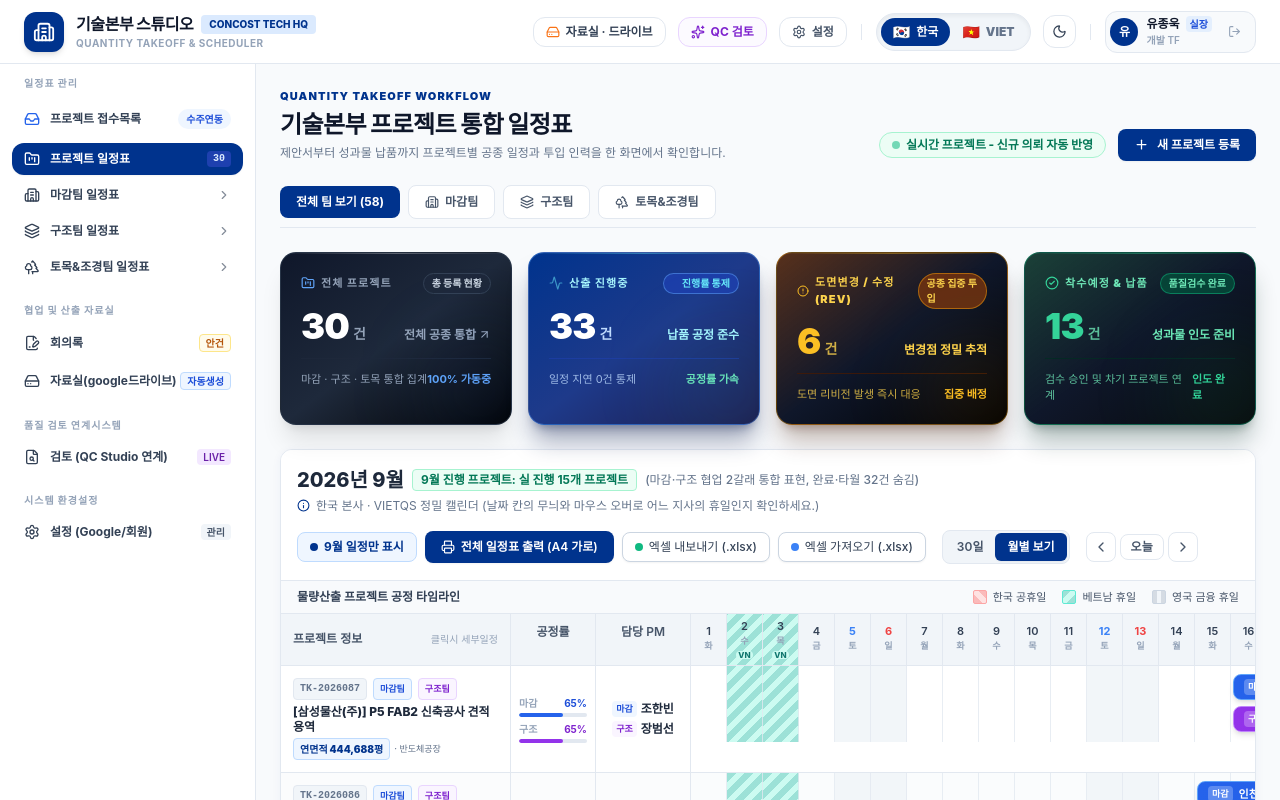
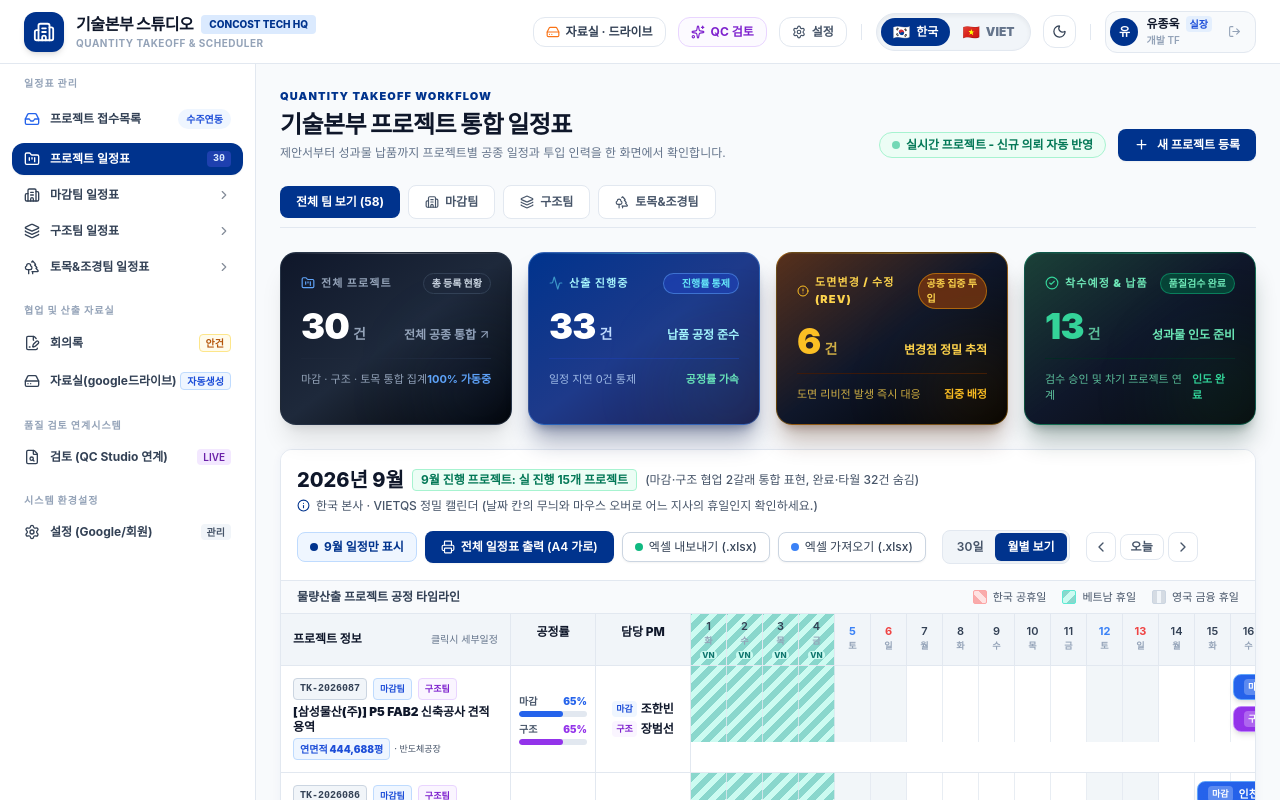
Before and after one commit to jjwwhhjj1116-prog/-, a React (Vite) app in the folder scheduler-web/: page / in a window 1280 px wide. Both pictures are taken after a click on the button "로그인". Shown: the top 800 px of the page. Built offline with nearby package versions, Linux system fonts and the light colour scheme.

Commit message:
fix: dark mode single tone, continuous holidays, and persistent drive connection

```diff
--- a/scheduler-web/src/components/PersonalScheduleView.tsx
+++ b/scheduler-web/src/components/PersonalScheduleView.tsx
@@ -25,16 +25,7 @@ import { VIET_TEAMS_DATA, type VietTeam } from '../data/vietTeams';
 import { VietTeamModal } from './VietTeamModal';
 import ProjectCalendar from './ProjectCalendar';
 
-// 2026년 한/베 공휴일 정의
-const HOLIDAYS_2026: Record<string, { country: 'KR' | 'VN'; name: string }> = {
-  '2026-09-02': { country: 'VN', name: '베트남 독립기념일' },
-  '2026-09-03': { country: 'VN', name: '베트남 국경일' },
-  '2026-09-24': { country: 'KR', name: '추석 연휴' },
-  '2026-09-25': { country: 'KR', name: '추석' },
-  '2026-09-26': { country: 'KR', name: '추석 연휴' },
-  '2026-10-03': { country: 'KR', name: '개천절' },
-  '2026-10-09': { country: 'KR', name: '한글날' },
-};
+import { HOLIDAYS_2026 } from '../constants/holidays';
 
 interface PersonalScheduleViewProps {
   department: Department;
--- a/scheduler-web/src/components/PrintScheduleModal.tsx
+++ b/scheduler-web/src/components/PrintScheduleModal.tsx
@@ -4,6 +4,7 @@ import {
   X,
 } from 'lucide-react';
 import type { Project, Person, Department } from '../store/useProjectStore';
+import { HOLIDAYS_2026 } from '../constants/holidays';
 
 interface Props {
   isOpen: boolean;
@@ -43,16 +44,11 @@ export const PrintScheduleModal: React.FC<Props> = ({
     { year: 2026, month: 11, days: 30, label: '2026년 11월' },
   ];
 
-  // 한국 / 베트남 / 영국 휴일 정의 (스크린샷 2, 4 기준)
-  const holidays2026: Record<string, { label: string; country: 'KR' | 'VN' | 'UK' }> = {
-    '2026-09-02': { label: 'VN', country: 'VN' },
-    '2026-09-03': { label: 'VN', country: 'VN' },
-    '2026-09-24': { label: 'KR', country: 'KR' },
-    '2026-09-25': { label: 'KR', country: 'KR' },
-    '2026-09-26': { label: 'KR', country: 'KR' },
-    '2026-10-03': { label: 'KR', country: 'KR' },
-    '2026-10-09': { label: 'KR', country: 'KR' },
-  };
+  // 한국 / 베트남 / 영국 휴일 정의 (공통 상수 동기화)
+  const holidays2026 = Object.entries(HOLIDAYS_2026).reduce((acc, [key, val]) => {
+    acc[key] = { label: val.country, country: val.country };
+    return acc;
+  }, {} as Record<string, { label: string; country: 'KR' | 'VN' | 'UK' }>);
 
   const handlePrint = () => {
     window.print();
--- a/scheduler-web/src/components/ProjectCalendar.tsx
+++ b/scheduler-web/src/components/ProjectCalendar.tsx
@@ -16,19 +16,7 @@ import { ChevronLeft, ChevronRight, Printer, Info } from 'lucide-react';
 import { useProjectStore, type Department } from '../store/useProjectStore';
 import { exportProjectsToExcel, importProjectsFromExcel } from '../services/excelService';
 
-// 한국 및 베트남 주요 공휴일 (2026년 기준 맵)
-const HOLIDAYS_2026: Record<string, { country: 'KR' | 'VN' | 'UK'; name: string }> = {
-  // 9월
-  '2026-09-02': { country: 'VN', name: '베트남 독립기념일' },
-  '2026-09-03': { country: 'VN', name: '베트남 국경일 연휴' },
-  '2026-09-24': { country: 'KR', name: '추석 연휴' },
-  '2026-09-25': { country: 'KR', name: '추석' },
-  '2026-09-26': { country: 'KR', name: '추석 연휴' },
-  '2026-09-28': { country: 'KR', name: '대체공휴일(추석)' },
-  // 10월
-  '2026-10-03': { country: 'KR', name: '개천절' },
-  '2026-10-09': { country: 'KR', name: '한글날' },
-};
+import { HOLIDAYS_2026 } from '../constants/holidays';
 
 interface ProjectCalendarProps {
   onOpenPrintModal?: () => void;
@@ -268,23 +256,23 @@ export default function ProjectCalendar({
         className="hidden"
       />
 
-      {/* 1. 상단 컨트롤 헤더 (스크린샷 1 구현) */}
-      <div className="p-4 bg-white dark:bg-slate-850 border-b border-slate-200 dark:border-slate-800 flex flex-wrap items-center justify-between gap-4">
+      {/* 1. 상단 컨트롤 헤더 (다크모드 단일 톤 적용) */}
+      <div className="p-4 bg-white dark:bg-slate-900 border-b border-slate-200 dark:border-slate-800 flex flex-wrap items-center justify-between gap-4">
         <div>
           <div className="flex items-center gap-2">
-            <span className="text-xl font-extrabold text-slate-800 dark:text-white">
+            <span className="text-xl font-extrabold text-slate-900 dark:text-white">
               {lang === 'vi' ? format(currentDate, 'Tháng M năm yyyy') : format(currentDate, 'yyyy년 M월', { locale: ko })}
             </span>
-            <span className="text-xs font-bold text-emerald-700 bg-emerald-50 dark:bg-emerald-950/60 dark:text-emerald-300 px-2 py-0.5 rounded border border-emerald-200 dark:border-emerald-800">
+            <span className="text-xs font-bold text-emerald-700 bg-emerald-50 dark:bg-emerald-950/70 dark:text-emerald-300 px-2 py-0.5 rounded border border-emerald-200 dark:border-emerald-800">
               {format(currentDate, 'M')}월 {t.activeCount}: 실 진행 {groupedProjects.length}개 프로젝트
             </span>
             {onlyCurrentMonth && (
-              <span className="text-xs text-slate-500 dark:text-slate-400 font-medium">
+              <span className="text-xs text-slate-600 dark:text-slate-300 font-medium">
                 (마감·구조 협업 2갈래 통합 표현, 완료·타월 {projects.length - filteredProjects.length}건 숨김)
               </span>
             )}
           </div>
-          <p className="text-xs text-slate-500 dark:text-slate-400 mt-1 flex items-center gap-1.5">
+          <p className="text-xs text-slate-600 dark:text-slate-300 mt-1 flex items-center gap-1.5 font-medium">
             <Info size={13} className="text-[#00338d] dark:text-blue-400" />
             {t.guideNotice}
           </p>
@@ -398,18 +386,18 @@ export default function ProjectCalendar({
       <div className="overflow-x-auto custom-scrollbar">
         <div style={{ minWidth: `${410 + daysInMonth.length * cellWidth}px` }}>
           {/* 3-1. 날짜 헤더 행 */}
-          <div className="flex border-b border-slate-200 dark:border-slate-700 bg-slate-100 dark:bg-slate-800 text-xs font-semibold text-slate-600 dark:text-slate-300 select-none">
+          <div className="flex border-b border-slate-200 dark:border-slate-800 bg-slate-100 dark:bg-slate-850 text-xs font-semibold text-slate-700 dark:text-slate-200 select-none">
             {/* 고정 열 1: 프로젝트 정보 (본문 w-[230px]와 1:1 일치) */}
-            <div className="w-[230px] flex-shrink-0 px-3 py-2.5 border-r border-slate-200 dark:border-slate-700 flex items-center justify-between">
-              <span>{t.colProject}</span>
-              <span className="text-[10px] text-slate-400 dark:text-slate-500 font-normal">클릭시 세부일정</span>
+            <div className="w-[230px] flex-shrink-0 px-3 py-2.5 border-r border-slate-200 dark:border-slate-800 flex items-center justify-between">
+              <span className="font-extrabold text-slate-900 dark:text-white">{t.colProject}</span>
+              <span className="text-[10px] text-slate-500 dark:text-slate-400 font-medium">클릭시 세부일정</span>
             </div>
             {/* 고정 열 2: 공정률 (본문 w-[85px]와 1:1 일치) */}
-            <div className="w-[85px] flex-shrink-0 px-2 py-2.5 border-r border-slate-200 dark:border-slate-700 text-center">
+            <div className="w-[85px] flex-shrink-0 px-2 py-2.5 border-r border-slate-200 dark:border-slate-800 text-center font-extrabold text-slate-900 dark:text-white">
               {t.colProgress}
             </div>
             {/* 고정 열 3: 담당 PM (본문 w-[95px]와 1:1 일치) */}
-            <div className="w-[95px] flex-shrink-0 px-2 py-2.5 border-r border-slate-200 dark:border-slate-700 text-center">
+            <div className="w-[95px] flex-shrink-0 px-2 py-2.5 border-r border-slate-200 dark:border-slate-800 text-center font-extrabold text-slate-900 dark:text-white">
               {t.colPm}
             </div>
             {/* 날짜 그리드 열 (헤더와 본문 그리드 픽셀 1:1 고정) */}
@@ -463,36 +451,35 @@ export default function ProjectCalendar({
             </div>
           </div>
 
-          {/* 3-2. 통합 프로젝트별 간트 행 목록 (마감+구조 2갈래 통합 렌더링) */}
+          {/* 3-2. 통합 프로젝트별 간트 행 목록 (마감+구조 2갈래 통합 렌더링, 단일 다크톤 통일) */}
           <div className="divide-y divide-slate-200 dark:divide-slate-800 bg-white dark:bg-slate-900">
-            {groupedProjects.map((group, grpIdx) => {
+            {groupedProjects.map((group) => {
               const isMultiLane = group.lanes.length > 1;
               const rowHeightClass = isMultiLane ? 'min-h-[76px]' : 'min-h-[50px]';
-              const isEven = grpIdx % 2 === 1;
-              const rowBgClass = isEven ? 'bg-slate-50/50 dark:bg-slate-850/50' : 'bg-white dark:bg-slate-900';
+              const rowBgClass = 'bg-white dark:bg-slate-900';
 
               return (
                 <div
                   key={group.code}
-                  className={`flex items-stretch ${rowBgClass} hover:bg-blue-50/40 dark:hover:bg-slate-800/80 transition-colors group cursor-pointer text-xs ${rowHeightClass}`}
+                  className={`flex items-stretch ${rowBgClass} hover:bg-blue-50/30 dark:hover:bg-slate-800/60 transition-colors group cursor-pointer text-xs ${rowHeightClass}`}
                 >
                   {/* 고정 열 1: 프로젝트 통합 정보 (클릭 시 프로젝트 세부 일정표 팝업 즉시 열림) */}
                   <div
                     onClick={() => setSelectedProjectId(group.lanes[0]?.projectId)}
-                    className="w-[230px] flex-shrink-0 p-3 border-r border-slate-200 dark:border-slate-700 flex flex-col justify-center cursor-pointer hover:bg-blue-50/60 dark:hover:bg-slate-800 transition-colors"
+                    className="w-[230px] flex-shrink-0 p-3 border-r border-slate-200 dark:border-slate-800 flex flex-col justify-center cursor-pointer hover:bg-blue-50/50 dark:hover:bg-slate-800/70 transition-colors"
                     title="클릭하여 프로젝트 세부 일정표 및 공종 배정 열기"
                   >
                     <div className="flex items-center gap-1.5 flex-wrap mb-1">
-                      <span className="text-[10px] text-slate-500 dark:text-slate-400 font-mono font-bold bg-slate-100 dark:bg-slate-800 px-1.5 py-0.5 rounded border border-slate-200 dark:border-slate-700">
+                      <span className="text-[10px] text-slate-700 dark:text-slate-200 font-mono font-black bg-slate-100 dark:bg-slate-800 px-1.5 py-0.5 rounded border border-slate-300 dark:border-slate-700">
                         {group.code}
                       </span>
                       {group.departments.map((dept) => {
                         const badgeStyle =
                           dept === '마감팀'
-                            ? 'bg-blue-50 text-blue-700 border-blue-200 dark:bg-blue-950/60 dark:text-blue-300 dark:border-blue-800'
+                            ? 'bg-blue-50 text-blue-700 border-blue-200 dark:bg-blue-950/70 dark:text-blue-300 dark:border-blue-700'
                             : dept === '구조팀'
-                            ? 'bg-purple-50 text-purple-700 border-purple-200 dark:bg-purple-950/60 dark:text-purple-300 dark:border-purple-800'
-                            : 'bg-emerald-50 text-emerald-700 border-emerald-200 dark:bg-emerald-950/60 dark:text-emerald-300 dark:border-emerald-800';
+                            ? 'bg-purple-50 text-purple-700 border-purple-200 dark:bg-purple-950/70 dark:text-purple-300 dark:border-purple-700'
+                            : 'bg-emerald-50 text-emerald-700 border-emerald-200 dark:bg-emerald-950/70 dark:text-emerald-300 dark:border-emerald-700';
 
                         return (
                           <span
@@ -504,16 +491,16 @@ export default function ProjectCalendar({
                         );
                       })}
                     </div>
-                    <div className="font-extrabold text-slate-800 dark:text-white group-hover:text-[#00338d] dark:group-hover:text-blue-400 transition-colors line-clamp-2 leading-tight underline decoration-transparent group-hover:decoration-blue-400">
+                    <div className="font-black text-slate-900 dark:text-white group-hover:text-blue-600 dark:group-hover:text-blue-400 transition-colors line-clamp-2 leading-tight">
                       {group.name}
                     </div>
                     {(group as any).area && (
                       <div className="mt-1 flex items-center gap-1 flex-wrap">
-                        <span className="text-[10px] font-black text-[#00338d] dark:text-blue-300 bg-blue-50 dark:bg-blue-950/60 px-1.5 py-0.5 rounded border border-blue-200 dark:border-blue-800">
+                        <span className="text-[10px] font-black text-blue-700 dark:text-blue-300 bg-blue-50 dark:bg-blue-950/80 px-1.5 py-0.5 rounded border border-blue-200 dark:border-blue-800">
                           연면적 {(group as any).area}
                         </span>
                         {(group as any).usage && (
-                          <span className="text-[9px] text-slate-500 dark:text-slate-400 font-medium">
+                          <span className="text-[9px] text-slate-600 dark:text-slate-300 font-medium">
                             · {(group as any).usage}
                           </span>
                         )}
@@ -524,16 +511,16 @@ export default function ProjectCalendar({
                   {/* 고정 열 2: 공정률 (2갈래 상하 분할, 클릭 시 세부 모달 열림) */}
                   <div
                     onClick={() => setSelectedProjectId(group.lanes[0]?.projectId)}
-                    className="w-[85px] flex-shrink-0 p-2 border-r border-slate-200 dark:border-slate-700 flex flex-col justify-center text-center cursor-pointer hover:bg-slate-100/50 dark:hover:bg-slate-800/50"
+                    className="w-[85px] flex-shrink-0 p-2 border-r border-slate-200 dark:border-slate-800 flex flex-col justify-center text-center cursor-pointer hover:bg-slate-100/50 dark:hover:bg-slate-800/50"
                     title="클릭하여 세부 일정 확인"
                   >
                     {group.lanes.map((lane) => {
                       const colorText =
                         lane.department === '마감팀'
-                          ? 'text-blue-700 dark:text-blue-300'
+                          ? 'text-blue-600 dark:text-blue-300'
                           : lane.department === '구조팀'
-                          ? 'text-purple-700 dark:text-purple-300'
-                          : 'text-emerald-700 dark:text-emerald-300';
+                          ? 'text-purple-600 dark:text-purple-300'
+                          : 'text-emerald-600 dark:text-emerald-300';
                       const colorBg =
                         lane.department === '마감팀'
                           ? 'bg-blue-600'
@@ -544,10 +531,10 @@ export default function ProjectCalendar({
                       return (
                         <div key={lane.projectId} className="my-0.5">
                           <div className="flex items-center justify-between text-[10px] font-bold">
-                            <span className="text-slate-400">{lane.department.slice(0, 2)}</span>
-                            <span className={colorText}>{lane.progress}%</span>
+                            <span className="text-slate-600 dark:text-slate-300 font-semibold">{lane.department.slice(0, 2)}</span>
+                            <span className={`${colorText} font-black`}>{lane.progress}%</span>
                           </div>
-                          <div className="w-full bg-slate-200 dark:bg-slate-700 h-1 rounded-full overflow-hidden mt-0.5">
+                          <div className="w-full bg-slate-200 dark:bg-slate-800 h-1.5 rounded-full overflow-hidden mt-0.5">
                             <div
                               className={`h-full rounded-full ${colorBg}`}
                               style={{ width: `${lane.progress}%` }}
@@ -561,23 +548,23 @@ export default function ProjectCalendar({
                   {/* 고정 열 3: 담당 PM (마감/구조 상하 분할, 클릭 시 세부 모달 열림) */}
                   <div
                     onClick={() => setSelectedProjectId(group.lanes[0]?.projectId)}
-                    className="w-[95px] flex-shrink-0 p-2 border-r border-slate-200 dark:border-slate-700 flex flex-col justify-center text-center cursor-pointer hover:bg-slate-100/50 dark:hover:bg-slate-800/50"
+                    className="w-[95px] flex-shrink-0 p-2 border-r border-slate-200 dark:border-slate-800 flex flex-col justify-center text-center cursor-pointer hover:bg-slate-100/50 dark:hover:bg-slate-800/50"
                     title="클릭하여 세부 일정 확인"
                   >
                     {group.lanes.map((lane) => {
                       const badgeColor =
                         lane.department === '마감팀'
-                          ? 'bg-blue-50 text-blue-700 dark:bg-blue-950/40 dark:text-blue-300'
+                          ? 'bg-blue-50 text-blue-700 dark:bg-blue-950/60 dark:text-blue-300'
                           : lane.department === '구조팀'
-                          ? 'bg-purple-50 text-purple-700 dark:bg-purple-950/40 dark:text-purple-300'
-                          : 'bg-emerald-50 text-emerald-700 dark:bg-emerald-950/40 dark:text-emerald-300';
+                          ? 'bg-purple-50 text-purple-700 dark:bg-purple-950/60 dark:text-purple-300'
+                          : 'bg-emerald-50 text-emerald-700 dark:bg-emerald-950/60 dark:text-emerald-300';
 
                       return (
                         <div key={lane.projectId} className="my-0.5 flex items-center justify-center gap-1">
-                          <span className={`text-[9px] font-bold px-1 rounded ${badgeColor}`}>
+                          <span className={`text-[9px] font-black px-1 rounded ${badgeColor}`}>
                             {lane.department.slice(0, 2)}
                           </span>
-                          <span className="font-bold text-slate-800 dark:text-slate-200 text-xs">
+                          <span className="font-black text-slate-900 dark:text-white text-xs">
                             {lane.pmPerson ? lane.pmPerson.name.split(' ')[0] : 'PM'}
                           </span>
                         </div>
@@ -590,23 +577,31 @@ export default function ProjectCalendar({
                     className={`flex shrink-0 relative ${isMultiLane ? 'h-[76px]' : 'h-[50px]'} flex items-center`}
                     style={{ width: `${daysInMonth.length * cellWidth}px` }}
                   >
-                    {/* 배경 그리드 컬럼 (주말, 공휴일 및 평일 음영 완벽 반영) */}
+                    {/* 배경 그리드 컬럼 (공휴일 최우선 적용, 주말 음영 및 끊김 방지) */}
                     <div className="absolute inset-0 flex pointer-events-none">
                       {daysInMonth.map((day) => {
                         const dateKey = format(day, 'yyyy-MM-dd');
                         const holiday = HOLIDAYS_2026[dateKey];
                         const weekend = isWeekend(day);
                         let bgPattern = '';
-                        if (holiday?.country === 'KR') bgPattern = 'pattern-holiday-kr';
-                        else if (holiday?.country === 'VN') bgPattern = 'pattern-holiday-vn';
-                        else if (weekend) bgPattern = 'bg-slate-100/90 dark:bg-slate-800/80';
-                        else if (isEven) bgPattern = 'bg-slate-50/40 dark:bg-slate-850/30';
+
+                        // 1순위: 공휴일 (주말과 겹치더라도 빗금 패턴 반드시 렌더링하여 끊김 원천 차단)
+                        if (holiday?.country === 'KR') {
+                          bgPattern = 'pattern-holiday-kr';
+                        } else if (holiday?.country === 'VN') {
+                          bgPattern = 'pattern-holiday-vn';
+                        } else if (holiday?.country === 'UK') {
+                          bgPattern = 'pattern-holiday-uk';
+                        } else if (weekend) {
+                          // 2순위: 일반 주말 음영
+                          bgPattern = 'bg-slate-100/90 dark:bg-slate-800/80';
+                        }
 
                         return (
                           <div
                             key={dateKey}
                             style={{ width: `${cellWidth}px` }}
-                            className={`flex-shrink-0 border-r border-slate-200/80 dark:border-slate-750 h-full ${bgPattern}`}
+                            className={`flex-shrink-0 border-r border-slate-200/80 dark:border-slate-800 h-full ${bgPattern}`}
                           />
                         );
                       })}
--- /dev/null
+++ b/scheduler-web/src/constants/holidays.ts
@@ -0,0 +1,30 @@
+/**
+ * 2026년 공휴일 마스터 데이터 (CONCOST 한국 본사 & 베트남 지사)
+ * - 한국: 추석 황금연휴 (9/24 ~ 9/28, 5일간 전일 연속 빗금 유지 - 27일 일요일 포함)
+ * - 베트남: 국경일 황금연휴 (9/1 ~ 9/4, 4일간 전일 연속 빗금 유지)
+ */
+
+export interface HolidayInfo {
+  country: 'KR' | 'VN' | 'UK';
+  name: string;
+}
+
+export const HOLIDAYS_2026: Record<string, HolidayInfo> = {
+  // 9월 베트남 국경일 연휴 (9/1 ~ 9/4 전일 연속 빗금 - 중간 끊김 원천 차단)
+  '2026-09-01': { country: 'VN', name: '베트남 국경일 연휴' },
+  '2026-09-02': { country: 'VN', name: '베트남 독립기념일' },
+  '2026-09-03': { country: 'VN', name: '베트남 국경일 연휴' },
+  '2026-09-04': { country: 'VN', name: '베트남 국경일 연휴' },
+
+  // 9월 한국 추석 대연휴 (9/24 ~ 9/28 5일간 전일 연속 붉은 빗금 유지)
+  '2026-09-24': { country: 'KR', name: '추석 연휴' },
+  '2026-09-25': { country: 'KR', name: '추석 당일' },
+  '2026-09-26': { country: 'KR', name: '추석 연휴' },
+  '2026-09-27': { country: 'KR', name: '추석 연휴(일)' }, // 일요일 포함하여 빗금 끊김 원천 방지
+  '2026-09-28': { country: 'KR', name: '대체공휴일(추석)' },
+
+  // 10월 공휴일
+  '2026-10-03': { country: 'KR', name: '개천절' },
+  '2026-10-05': { country: 'KR', name: '대체공휴일(개천절)' },
+  '2026-10-09': { country: 'KR', name: '한글날' },
+};
--- a/scheduler-web/src/index.css
+++ b/scheduler-web/src/index.css
@@ -44,18 +44,18 @@
     background-color: #fee2e2 !important;
     background-image: repeating-linear-gradient(
       45deg,
-      rgba(239, 68, 68, 0.25),
-      rgba(239, 68, 68, 0.25) 6px,
+      rgba(239, 68, 68, 0.35),
+      rgba(239, 68, 68, 0.35) 6px,
       transparent 6px,
       transparent 12px
     ) !important;
   }
   .dark .pattern-holiday-kr {
-    background-color: rgba(127, 29, 29, 0.35) !important;
+    background-color: rgba(153, 27, 27, 0.4) !important;
     background-image: repeating-linear-gradient(
       45deg,
-      rgba(248, 113, 113, 0.35),
-      rgba(248, 113, 113, 0.35) 6px,
+      rgba(248, 113, 113, 0.5),
+      rgba(248, 113, 113, 0.5) 6px,
       transparent 6px,
       transparent 12px
     ) !important;
@@ -65,18 +65,18 @@
     background-color: #ccfbf1 !important;
     background-image: repeating-linear-gradient(
       -45deg,
-      rgba(13, 148, 136, 0.25),
-      rgba(13, 148, 136, 0.25) 6px,
+      rgba(13, 148, 136, 0.35),
+      rgba(13, 148, 136, 0.35) 6px,
       transparent 6px,
       transparent 12px
     ) !important;
   }
   .dark .pattern-holiday-vn {
-    background-color: rgba(19, 78, 74, 0.35) !important;
+    background-color: rgba(19, 78, 74, 0.45) !important;
     background-image: repeating-linear-gradient(
       -45deg,
-      rgba(45, 212, 191, 0.35),
-      rgba(45, 212, 191, 0.35) 6px,
+      rgba(45, 212, 191, 0.5),
+      rgba(45, 212, 191, 0.5) 6px,
       transparent 6px,
       transparent 12px
     ) !important;
```
Also changed, not shown: scheduler-web/src/components/DriveView.tsx (+39 -14 lines), scheduler-web/src/services/googleDriveService.ts (+15 -12 lines).
